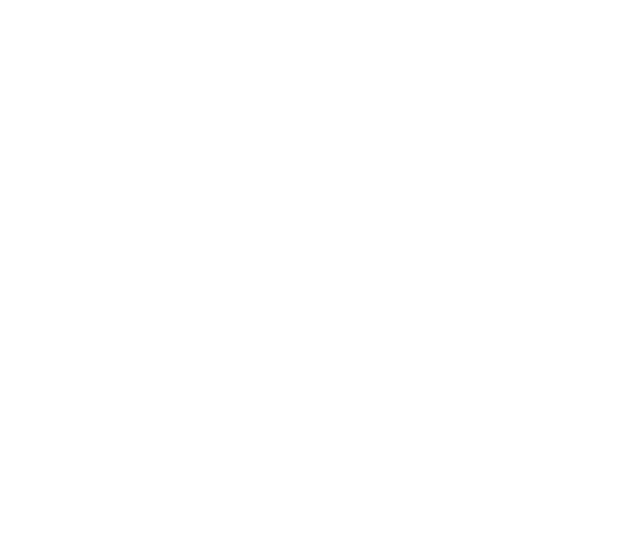
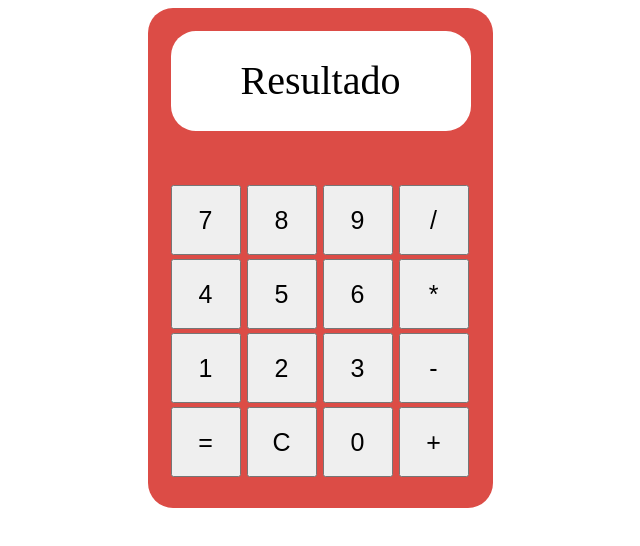
Before and after one commit to JotaPe79/Calculadora, a plain HTML site: page index.html in a window 1280 px wide. Shown: the whole page, without its empty margins (320-960 px from the left). Drawn offline with Linux system fonts and the light colour scheme.

Commit message:
Actualización de versión

```diff
--- a/funcionalidad_fp.js
+++ b/funcionalidad_fp.js
@@ -2,27 +2,14 @@ var operandoa;
 var operandob;
 var operacion;
 
+function $(id) {
+    return document.getElementById(id);
+}
+
 function init() {
-    console.log("init");
     //variables
-    var resultado = document.getElementById("resultado");
-    var reset = document.getElementById("reset");
-    var suma = document.getElementById("suma");
-    var resta = document.getElementById("resta");
-    var multiplicacion = document.getElementById("multiplicacion");
-    var division = document.getElementById("division");
-    var igual = document.getElementById("igual");
-    var uno = document.getElementById("uno");
-    var dos = document.getElementById("dos");
-    var tres = document.getElementById("tres");
-    var cuatro = document.getElementById("cuatro");
-    var cinco = document.getElementById("cinco");
-    var seis = document.getElementById("seis");
-    var siete = document.getElementById("siete");
-    var ocho = document.getElementById("ocho");
-    var nueve = document.getElementById("nueve");
-    var cero = document.getElementById("cero");
-    console.log(resultado);
+    var resultado = $("resultado");
+    var igual = $("igual");
 
     //eventos
     var append = function(num) {
@@ -31,18 +18,18 @@ function init() {
         }
     }
 
-    uno.onclick = append("1");
-    dos.onclick = append("2");
-    tres.onclick = append("3");
-    cuatro.onclick = append("4");
-    cinco.onclick = append("5");
-    seis.onclick = append("6");
-    siete.onclick = append("7");
-    ocho.onclick = append("8");
-    nueve.onclick = append("9");
-    cero.onclick = append("0");
+    $("uno").onclick = append("1");
+    $("dos").onclick = append("2");
+    $("tres").onclick = append("3");
+    $("cuatro").onclick = append("4");
+    $("cinco").onclick = append("5");
+    $("seis").onclick = append("6");
+    $("siete").onclick = append("7");
+    $("ocho").onclick = append("8");
+    $("nueve").onclick = append("9");
+    $("cero").onclick = append("0");
 
-    reset.onclick = function(e) {
+    $("reset").onclick = function(e) {
         resetear();
     }
 
@@ -54,12 +41,12 @@ function init() {
         }
     }
 
-    suma.onclick = operar("+");
-    resta.onclick = operar("-");
-    multiplicacion.onclick = operar("*");
-    division.onclick = operar("/");
+    $("suma").onclick = operar("+");
+    $("resta").onclick = operar("-");
+    $("multiplicacion").onclick = operar("*");
+    $("division").onclick = operar("/");
 
-    igual.onclick = function(e) {
+    $("igual").onclick = function(e) {
         operandob = resultado.textContent;
         resolver();
     }
--- a/index.html
+++ b/index.html
@@ -8,13 +8,41 @@
     <title>-Calculadora con JavaScript by JP-</title>
 </head>
 
-<body>
+<link href="style.css" rel="stylesheet" type="text/css">
+
+<body onload="init();">
 
     <table class="calculadora">
         <tr>
-            <td></td>
+            <td colspan="4"><span id="resultado">Resultado</span></td>
+        </tr>
+        <tr>
+            <td><button id="siete">7</button></td>
+            <td><button id="ocho">8</button></td>
+            <td><button id="nueve">9</button></td>
+            <td><button id="division">/</button></td>
+        </tr>
+        <tr>
+            <td><button id="cuatro">4</button></td>
+            <td><button id="cinco">5</button></td>
+            <td><button id="seis">6</button></td>
+            <td><button id="multiplicacion">*</button></td>
+        </tr>
+        <tr>
+            <td><button id="uno">1</button></td>
+            <td><button id="dos">2</button></td>
+            <td><button id="tres">3</button></td>
+            <td><button id="resta">-</button></td>
+        </tr>
+        <tr>
+            <td><button id="igual">=</button></td>
+            <td><button id="reset">C</button></td>
+            <td><button id="cero">0</button></td>
+            <td><button id="suma">+</button></td>
         </tr>
     </table>
+
+    <script src="funcionalidad_fp.js"></script>
 
 </body>
 
```
